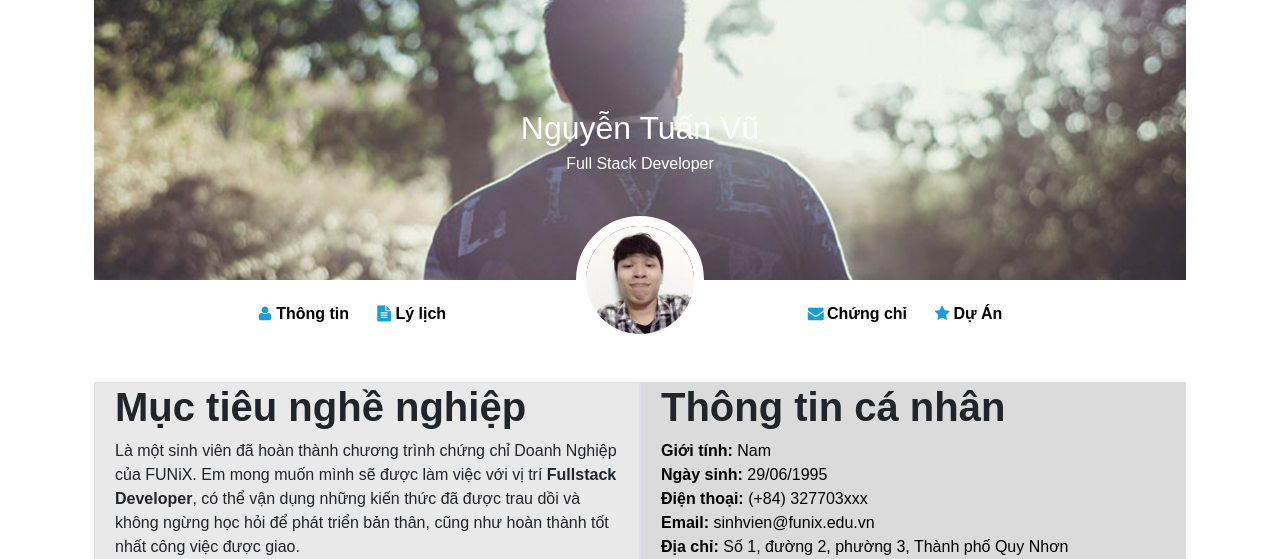
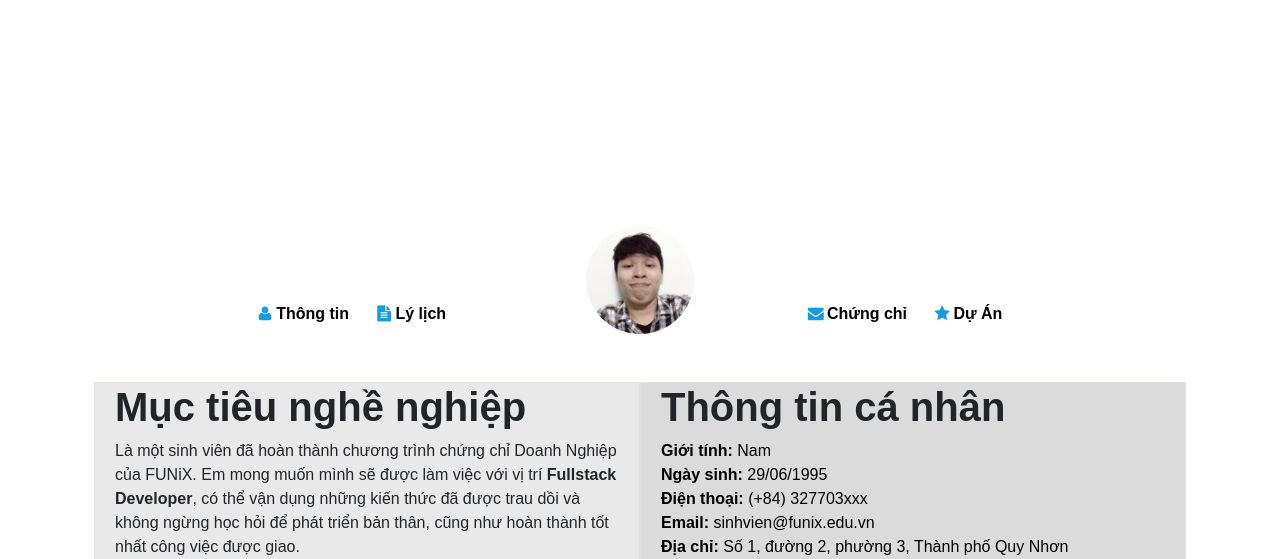
Before and after one commit to TuanZu/tuanvu.github.io, a plain HTML site: page index.html in a window 1280 px wide. Shown: the top 559 px of the page. Drawn offline with nearby package versions, Linux system fonts and the light colour scheme.

Commit message:
Update laptop.css

```diff
--- a/css/laptop.css
+++ b/css/laptop.css
@@ -36,7 +36,7 @@ li > p {
   font-size: 32px;
 }
 #banner-img {
-  background-image: url(/images/banner.jpg);
+  background-image: url();
   background-size: cover;
   height: 35vh;
   background-repeat: no-repeat;
```
